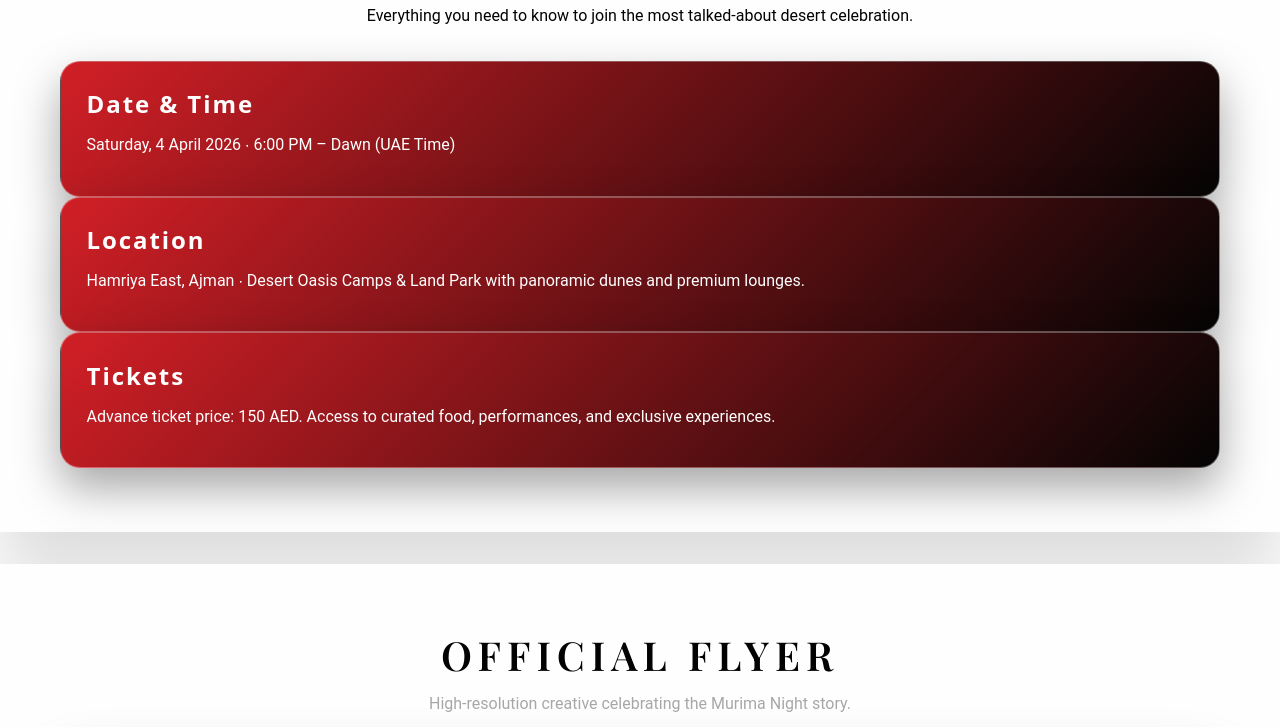
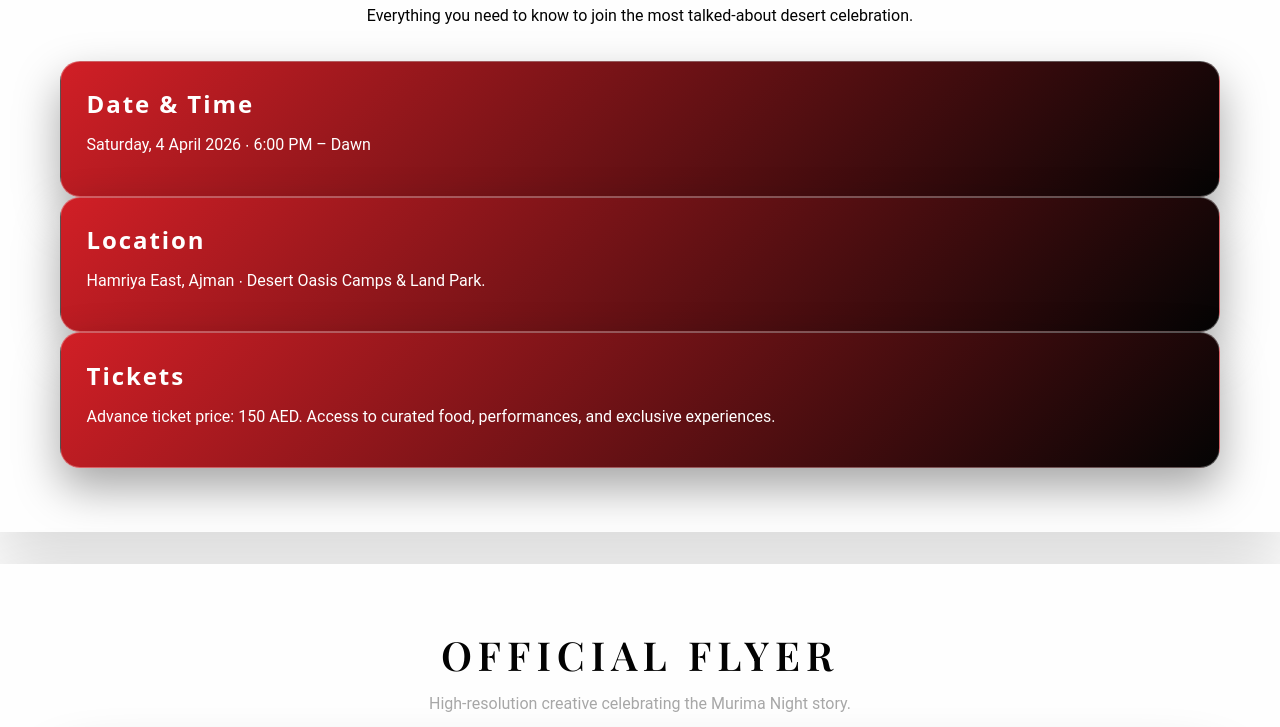
Before and after one commit to teekreatives/griga-events-fze-website, a plain HTML site: page events.html in a window 1280 px wide. Shown: the part 1257-1984 px from the top of the page. Drawn offline with nearby package versions, Linux system fonts and the light colour scheme.

Commit message:
Update event date and location details for clarity

```diff
--- a/events.html
+++ b/events.html
@@ -88,11 +88,11 @@
         <div class="detail-grid">
           <article class="detail-card">
             <h3>Date &amp; Time</h3>
-            <p>Saturday, 4 April 2026 ∙ 6:00 PM – Dawn (UAE Time)</p>
+            <p>Saturday, 4 April 2026 ∙ 6:00 PM – Dawn</p>
           </article>
           <article class="detail-card">
             <h3>Location</h3>
-            <p>Hamriya East, Ajman ∙ Desert Oasis Camps &amp; Land Park with panoramic dunes and premium lounges.</p>
+            <p>Hamriya East, Ajman ∙ Desert Oasis Camps &amp; Land Park.</p>
           </article>
           <article class="detail-card">
             <h3>Tickets</h3>
```
